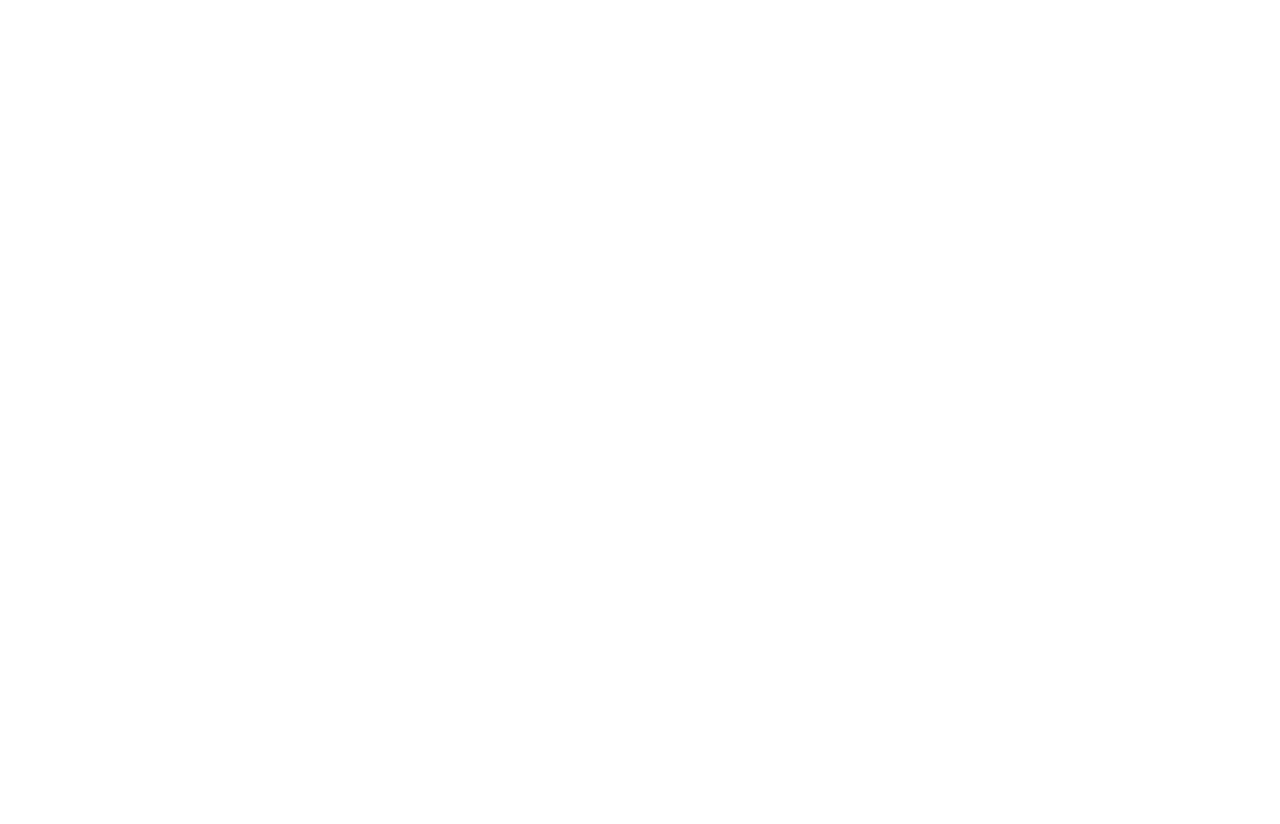
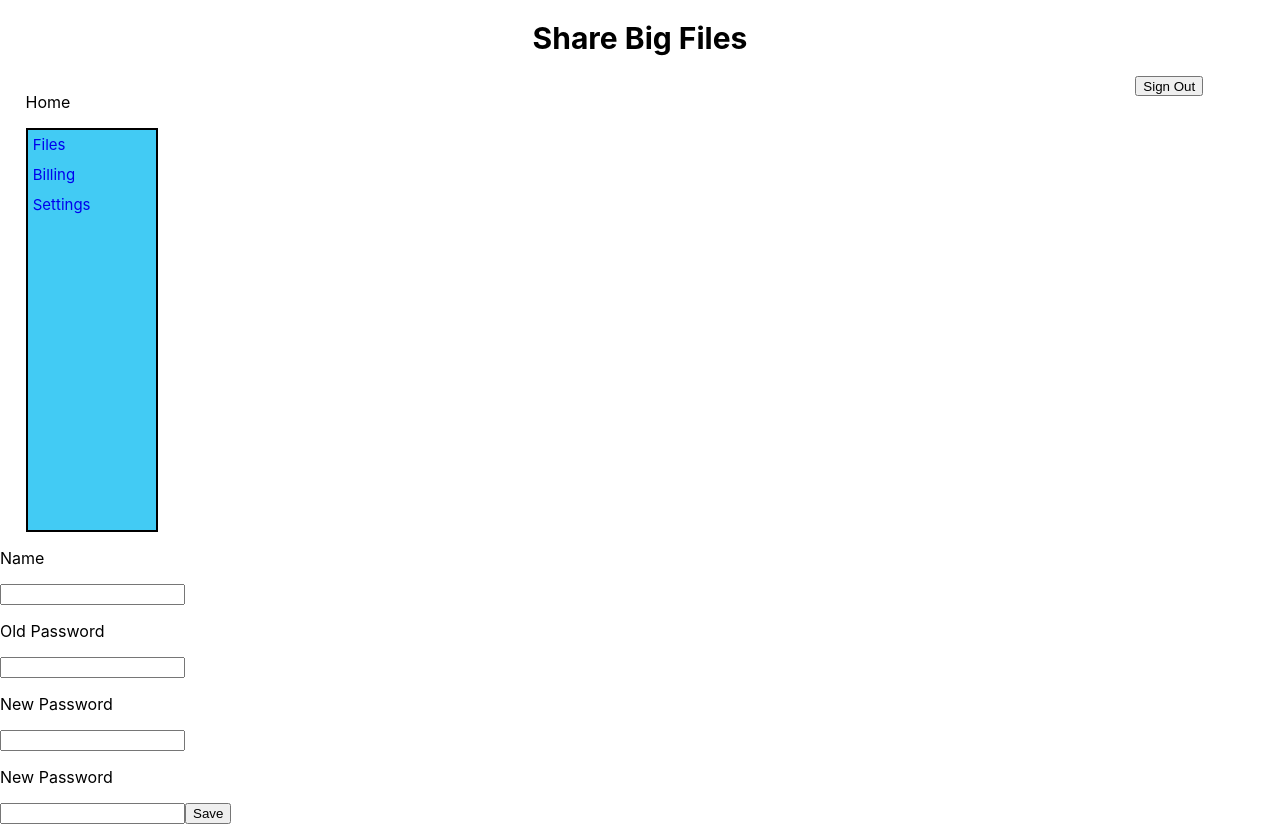
Before and after one commit to BloomTech-Labs/labs10-big-files, a React (Create React App) app in the folder Frontend/share_big_files/: page /settings in a window 1280 px wide. Before the commit the page ends 800 px from the top, so only its background shows below. Built offline with nearby package versions, Linux system fonts and the light colour scheme.

Commit message:
debugging some errors on multiple pages, pulling in dev

```diff
--- a/Frontend/share_big_files/src/App.js
+++ b/Frontend/share_big_files/src/App.js
@@ -2,7 +2,7 @@ import React, { Component } from "react";
 import LandingView from "./views/landingview";
 import CreateEditHolder from "./views/createeditholder";
 // import {homeviewholder } from "./views/homeviewholder";
-// import {settingsholder} from './views/settingsholder';
+import SettingsHolder from './views/settingsholder';
 import BillingHolder from "./views/billingholder";
 import Stripe from "./components/StripeFE";
 import AddFileHolder from "./views/addfileholder";
@@ -34,7 +34,7 @@ class App extends Component {
         <Route
           exact
           path="/settings/"
-          render={props => <settingsholder {...props} />}
+          render={props => <SettingsHolder {...props} />}
         />
 
         <Route
--- a/Frontend/share_big_files/src/views/addfile.js
+++ b/Frontend/share_big_files/src/views/addfile.js
@@ -30,11 +30,6 @@ const AddFileButton = styled.div`
   align-items: center;
 
 `;
-const Button = styled.button`
-    height: 20rem;
-`;
-
-
 const PlusText = styled.h1`
   color: white;
   text-decoration: none;
--- a/Frontend/share_big_files/src/views/settings.js
+++ b/Frontend/share_big_files/src/views/settings.js
@@ -2,7 +2,7 @@ import React from 'react';
 import styled from 'styled-components';
 
 ///going to need hooks for input state
-const settings = props =>{
+const Settings = props =>{
     return(
         <div>
             <p>Name</p> <input type="text"></input>
@@ -13,3 +13,6 @@ const settings = props =>{
         </div>
     )
 }
+
+
+export default Settings;
--- a/Frontend/share_big_files/src/views/settingsholder.js
+++ b/Frontend/share_big_files/src/views/settingsholder.js
@@ -1,14 +1,17 @@
 import React from 'react';
-import {navheader} from "./navheader";
-import {leftmenus} from "./leftmenus";
-import {settings} from "./settings";
+import NavHeader from "./navheader";
+import LeftMenu from "./leftmenu";
+import Settings from "./settings";
 
-const settingsHolder = props => {
+const SettingsHolder = props => {
     return (
         <div>
-            <navheader {...props}/>
-            <leftmenus {...props}/>
-            <settings {...props}/>
+            <NavHeader {...props}/>
+            <LeftMenu {...props}/>
+            <Settings {...props}/>
         </div>
     )
 }
+
+
+export default SettingsHolder;
```
